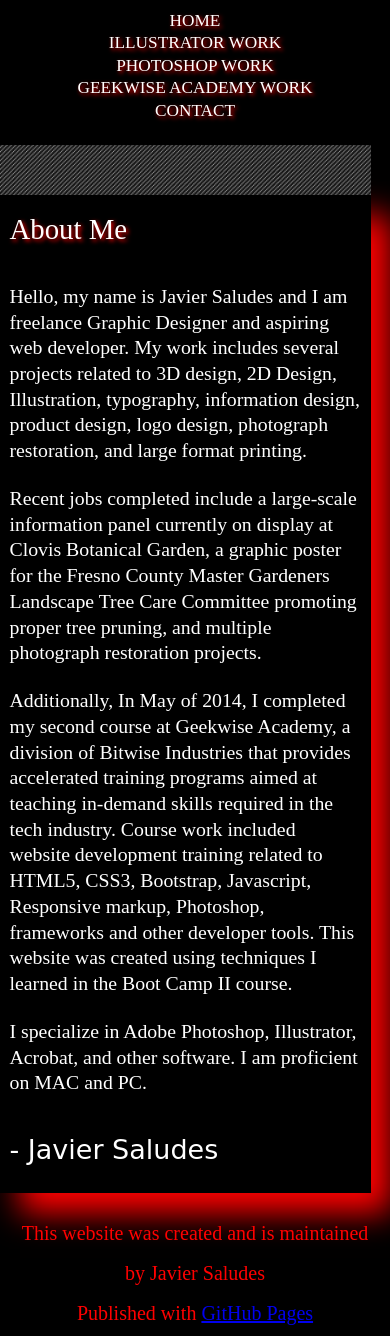
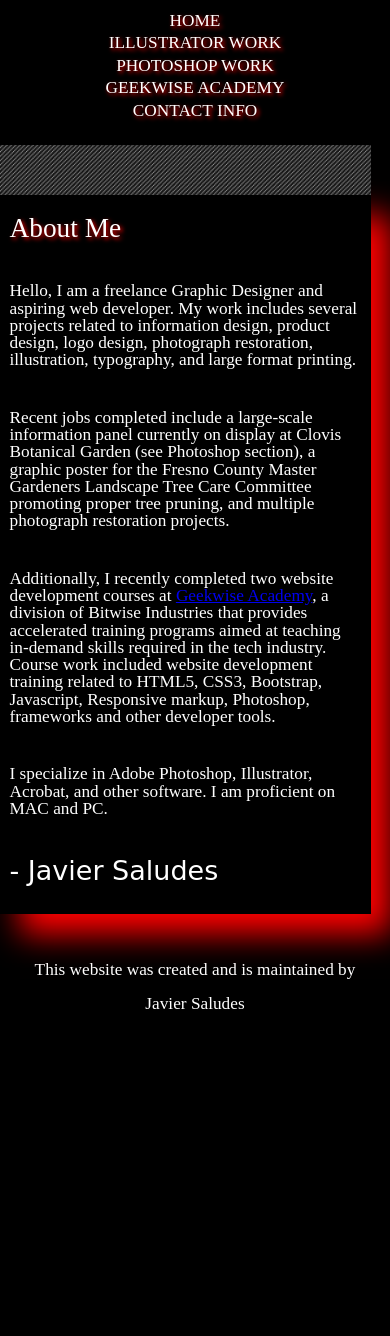
Before and after one commit to JavierSaludes/JavierSaludes.github.io, a plain HTML site: page index.html in a window 390 px wide. After the commit the page ends 1022 px from the top, so only its background shows below. Drawn offline with nearby package versions, Linux system fonts and the light colour scheme; files whose address does not match are found by name; a web font is replaced by a local one.

Commit message:
Responsive and info edits

```diff
--- a/css/styles.css
+++ b/css/styles.css
@@ -32,7 +32,7 @@ body
 	margin: 0 auto;
 	font-size:.9em;
 	color: #ff0000;
-	text-align: center;
+	text-align: left;
 }
 
 .layout3
@@ -153,26 +153,23 @@ article:before
 
 }
 
-article h2
+h2
 {
 	/*font-size: 16px;*/
-	font-size: 2em;
+	font-size: 1.9em;
 	margin-bottom: 40px;
 	text-shadow: 2px 2px 4px #ff0000;
-
 }
 
-article p
+p
 {
-	/*font-size: 22px;*/
-	font-size: 1.375em;
-	line-height: 1.3;
-	margin-bottom: 22px;
+	/*font-size: 16px;*/
+	font-size: 1.2em;
+	margin-bottom: 40px;
 }
 
-article h3
+h3
 {
-	/*font-size: 30px;*/
 	font-size: 1.875em;
 	margin-top: 40px;
 	font-family: 'Over the Rainbow', cursive;
@@ -189,10 +186,10 @@ footer
 {
 	background-color: #000000;
 	background-size: 100%;
-	color: #ff0000;
+	color: #ffffff;
 	line-height: 2;
 	padding: 20px 0;
-	font-size: 1.25em;
+	font-size: 1.1em;
 	text-align: center;
 	height: 300px;
 
@@ -224,18 +221,18 @@ footer
 		height: 50px;
 	}
 
-main img
+	main img
 	{
 		display: none;
 	}
-article
+	article
 	{
 		width: 100%;
 		padding-left: 10px;
 		padding-right: 10px;
 		font-size: .9em;
 	}
-article:before
+	article:before
 	{
 	top: -50px;
 	content: " ";
@@ -247,6 +244,12 @@ article:before
 	position: absolute;
 	top: -50px;
 	left: 0;
+	}
+	footer
+	{
+	padding: 10px 0;
+	height: 50px;
+	font-size: .9em;
 	}
 
 /*article:after {
--- a/css/styles2.css
+++ b/css/styles2.css
@@ -168,21 +168,21 @@ footer
 {
 	background-color: #000000;
 	background-size: 100%;
-	color: #ff0000;
+	color: #ffffff;
 	line-height: 2;
 	padding: 20px 0;
-	font-size: 1.25em;
+	font-size: 1.1em;
 	text-align: center;
 	height: 300px;
 }
 
-@media screen and (max-width: 1280px){
+/*@media screen and (max-width: 1280px){
 	article
 	{
 		width: 63%;
 		padding-left: 1px;
 		padding-right: 1px;
-		font-size:1.25em;
+		font-size:1.15em;
 	}
 	header
 	{
@@ -194,7 +194,7 @@ footer
 		padding: 10px 0;
 		height: 50px;
 		font-size: .9em;
-	}
+	}*/
 
 
 @media screen and (max-width: 1080px){
@@ -221,7 +221,7 @@ footer
 @media screen and (max-width: 800px){
 	.layout
 	{
-		width: 60%;
+		width: 90%;
 	}
 	header
 	{
--- a/index.html
+++ b/index.html
@@ -18,8 +18,8 @@
 			<li><a href="index.html">Home</a></li>
 			<li><a href="illustrator.html">Illustrator work</a></li>
 			<li><a href="photoshop.html">Photoshop work</a></li>
-			<li><a href="geekwise.html">Geekwise Academy work</a></li>
-			<li><a href="contact.html">Contact</a></li>
+			<li><a href="geekwise.html">Geekwise Academy</a></li>
+			<li><a href="contact.html">Contact Info</a></li>
 			</ul>
 		</nav>
 	</div>
@@ -31,15 +31,15 @@
 <main class="cf">
 	<div class="layout">
 
-	<article>
+<article>
 
 	<h2>About Me</h2>
 	<p>
-	Hello, my name is Javier Saludes and I am freelance Graphic Designer and aspiring web developer. My work includes several projects related to 3D design, 2D Design, Illustration, typography, information design, product design, logo design, photograph restoration, and large format printing.
+	Hello, I am a freelance Graphic Designer and aspiring web developer. My work includes several projects related to information design, product design, logo design, photograph restoration, illustration, typography, and large format printing.
 	<p>
-	Recent jobs completed include a large-scale information panel currently on display at Clovis Botanical Garden, a graphic poster for the Fresno County Master Gardeners Landscape Tree Care Committee promoting proper tree pruning, and multiple photograph restoration projects.
+	Recent jobs completed include a large-scale information panel currently on display at Clovis Botanical Garden (see Photoshop section), a graphic poster for the Fresno County Master Gardeners Landscape Tree Care Committee promoting proper tree pruning, and multiple photograph restoration projects.
 	<p>
-	Additionally, In May of 2014, I completed my second course at Geekwise Academy, a division of Bitwise Industries that provides accelerated training programs aimed at teaching in-demand skills required in the tech industry. Course work included website development training related to HTML5, CSS3, Bootstrap, Javascript, Responsive markup, Photoshop, frameworks and other developer tools. This website was created using techniques I learned in the Boot Camp II course.
+	Additionally, I recently completed two website development courses at <a href="http://geekwiseacademy.com/about">Geekwise Academy</a>, a division of Bitwise Industries that provides accelerated training programs aimed at teaching in-demand skills required in the tech industry. Course work included website development training related to HTML5, CSS3, Bootstrap, Javascript, Responsive markup, Photoshop, frameworks and other developer tools.
 	<p>
 	I specialize in Adobe Photoshop, Illustrator, Acrobat, and other software. I am proficient on MAC and PC.
 	</p>
@@ -51,8 +51,8 @@
 
 <footer>
 <div class="layout">
+<br>
 	<p>This website was created and is maintained by Javier Saludes</p>
-	<p>Published with <a href="http://pages.github.com" target="_blank">GitHub Pages</a></p>
 </div>
 </footer>
 
```
Also changed, not shown: contact.html (+3 -14 lines), geekwise.html (+8 -6 lines), illustrator.html (+3 -3 lines), photoshop.html (+3 -3 lines), images/illustrator/brochureA.gif (deleted).
